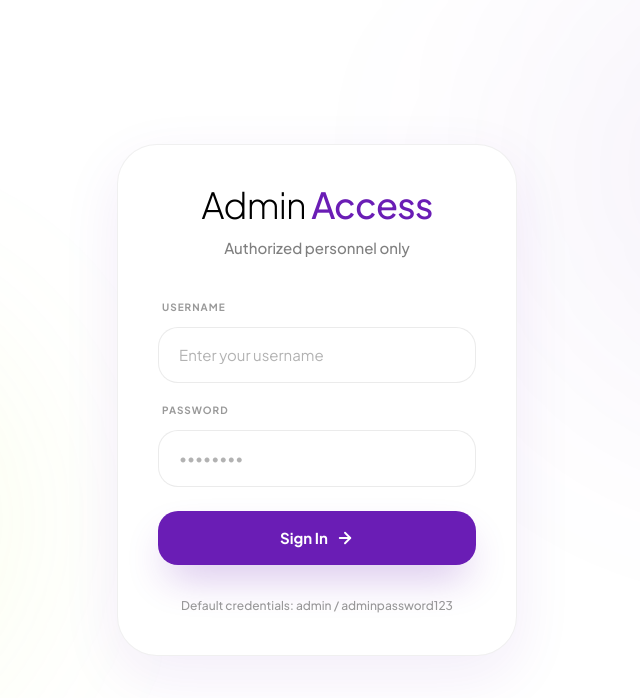
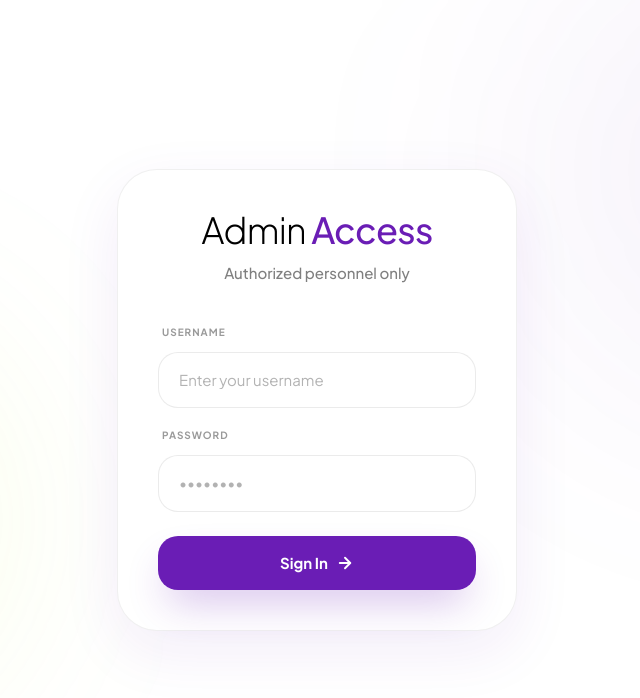
Before and after one commit to craftingwithpixen/pixen.studio, a React (Vite) app in the folder client/: page /admin/login in a window 1280 px wide. Shown: the top 698 px of the page, without its empty margins (323-963 px from the left). Built offline with nearby package versions, Linux system fonts and the light colour scheme; no server answers.

Commit message:
feat: implement admin login page with authentication context integration

```diff
--- a/client/src/pages/admin/Login.jsx
+++ b/client/src/pages/admin/Login.jsx
@@ -108,11 +108,6 @@ const Login = () => {
               )}
             </motion.button>
           </form>
-
-          {/* Footer Note */}
-          <p className="text-center text-[12px] text-black/40 mt-8 font-medium">
-            Default credentials: admin / adminpassword123
-          </p>
         </div>
       </motion.div>
     </div>
```
